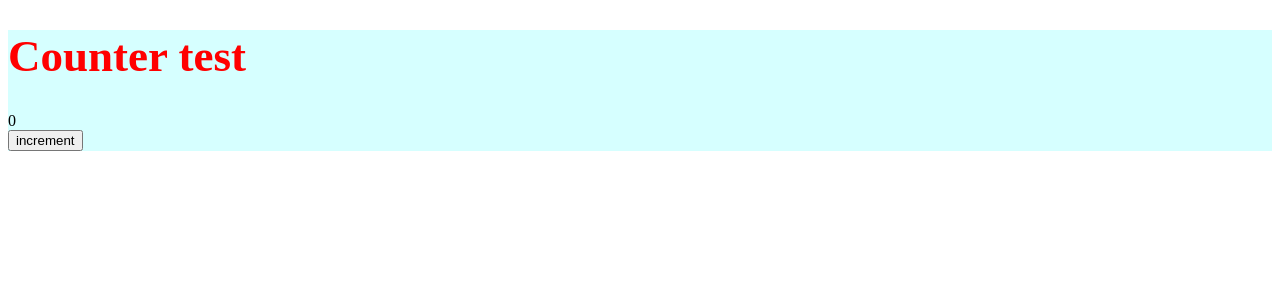
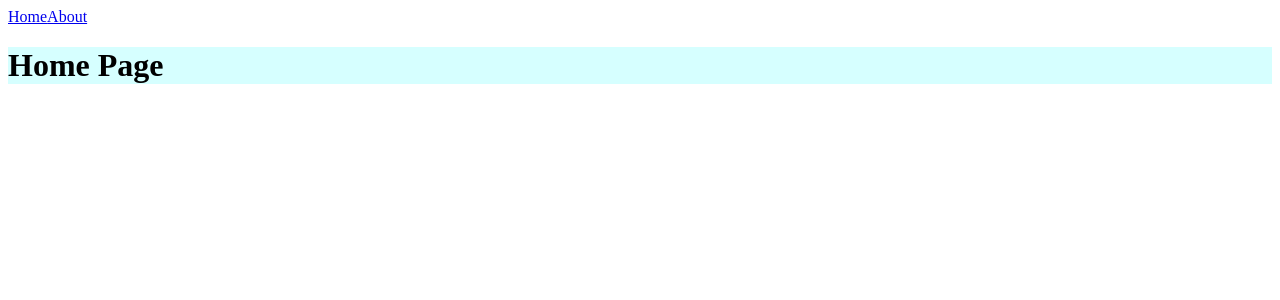
Before and after one commit to Cno6/fe-review, a Vue app: page / in a window 1280 px wide. Shown: the top 300 px of the page. Built offline with nearby package versions, Linux system fonts and the light colour scheme.

Commit message:
config: setup router

```diff
--- a/package.json
+++ b/package.json
@@ -30,6 +30,7 @@
     "webpack-dev-server": "^5.0.2"
   },
   "dependencies": {
-    "vue": "^3.4.19"
+    "vue": "^3.4.19",
+    "vue-router": "^4.2.5"
   }
 }
--- a/src/App.vue
+++ b/src/App.vue
@@ -1,9 +1,8 @@
 <template>
+  <router-link to="/">Home</router-link>
+  <router-link to="/about">About</router-link>
   <div :class="$style.app">
-    <h1 :class="$style.title">Counter test</h1>
-    <span>{{ counter }}</span>
-    <br>
-    <button @click="increment">increment</button>
+    <router-view />
   </div>
 </template>
 
--- /dev/null
+++ b/src/app/router/config/routes.ts
@@ -0,0 +1,12 @@
+export default [
+  {
+    path: '/',
+    name: 'home',
+    component: () => import('@/pages/HomePage/HomePage.vue')
+  },
+  {
+    path: '/about',
+    name: 'about',
+    component: () => import('@/pages/AboutPage/AboutPage.vue')
+  }
+]
--- a/src/index.ts
+++ b/src/index.ts
@@ -1,6 +1,9 @@
 import { createApp } from 'vue';
 import App from './App.vue';
+import router from '@/app/router';
 
 const app = createApp(App);
 
+app.use(router);
+
 app.mount('#app');
--- /dev/null
+++ b/src/pages/AboutPage/AboutPage.vue
@@ -0,0 +1,15 @@
+<template>
+  <div>
+    <h1 :class="$style.title">About Page</h1>
+  </div>
+</template>
+
+<script setup lang="ts">
+
+</script>
+
+<style lang="scss" module>
+.title {
+  color: red;
+}
+</style>
--- /dev/null
+++ b/src/pages/HomePage/HomePage.vue
@@ -0,0 +1,13 @@
+<template>
+  <div>
+    <h1>Home Page</h1>
+  </div>
+</template>
+
+<script setup lang="ts">
+
+</script>
+
+<style scoped>
+
+</style>
```
Also changed, not shown: src/app/router/index.ts (added, +9 -0 lines), types/vue.d.ts (+5 -2 lines), 2 other files (tests, documents, lock files or other folders).
